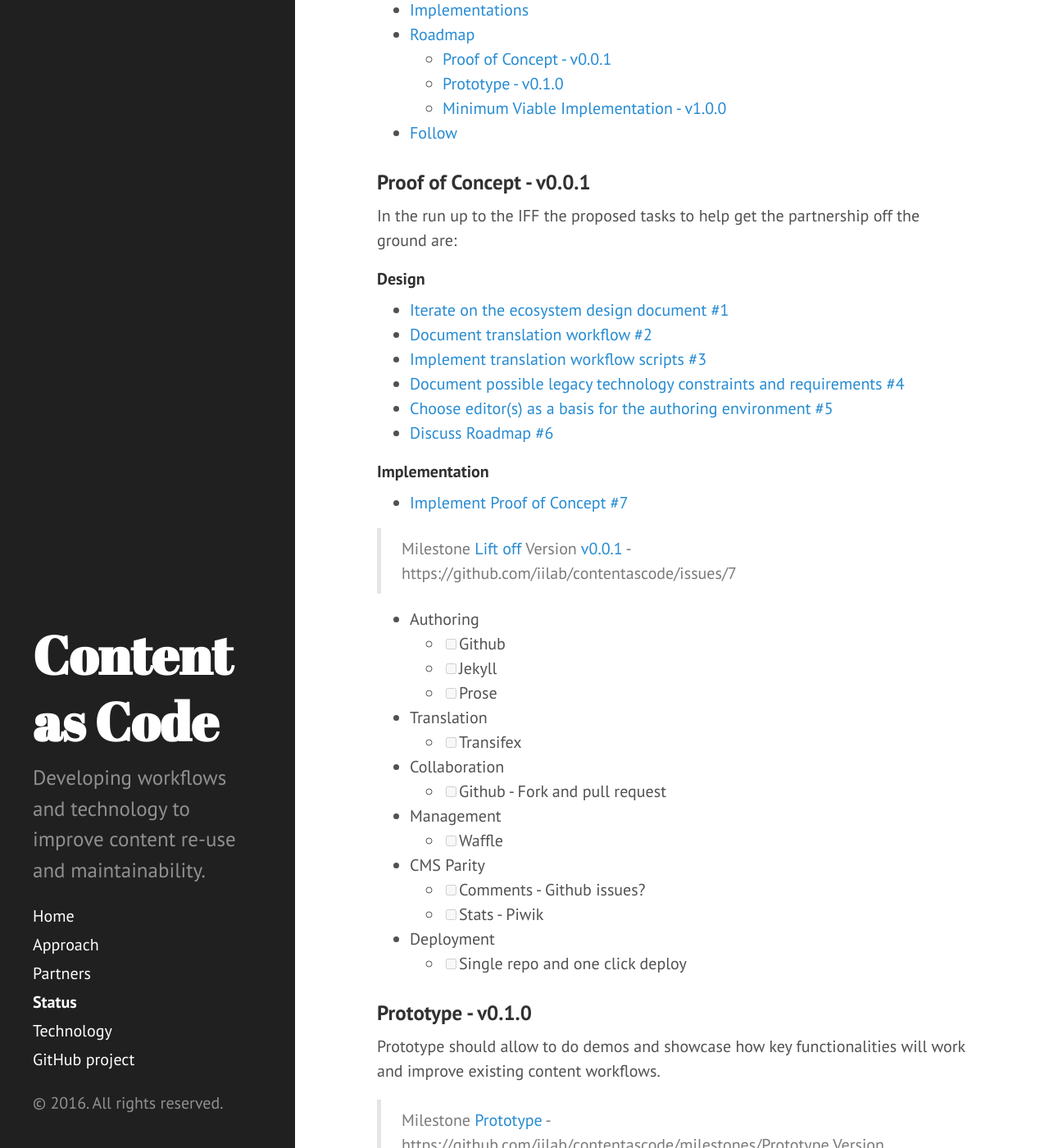
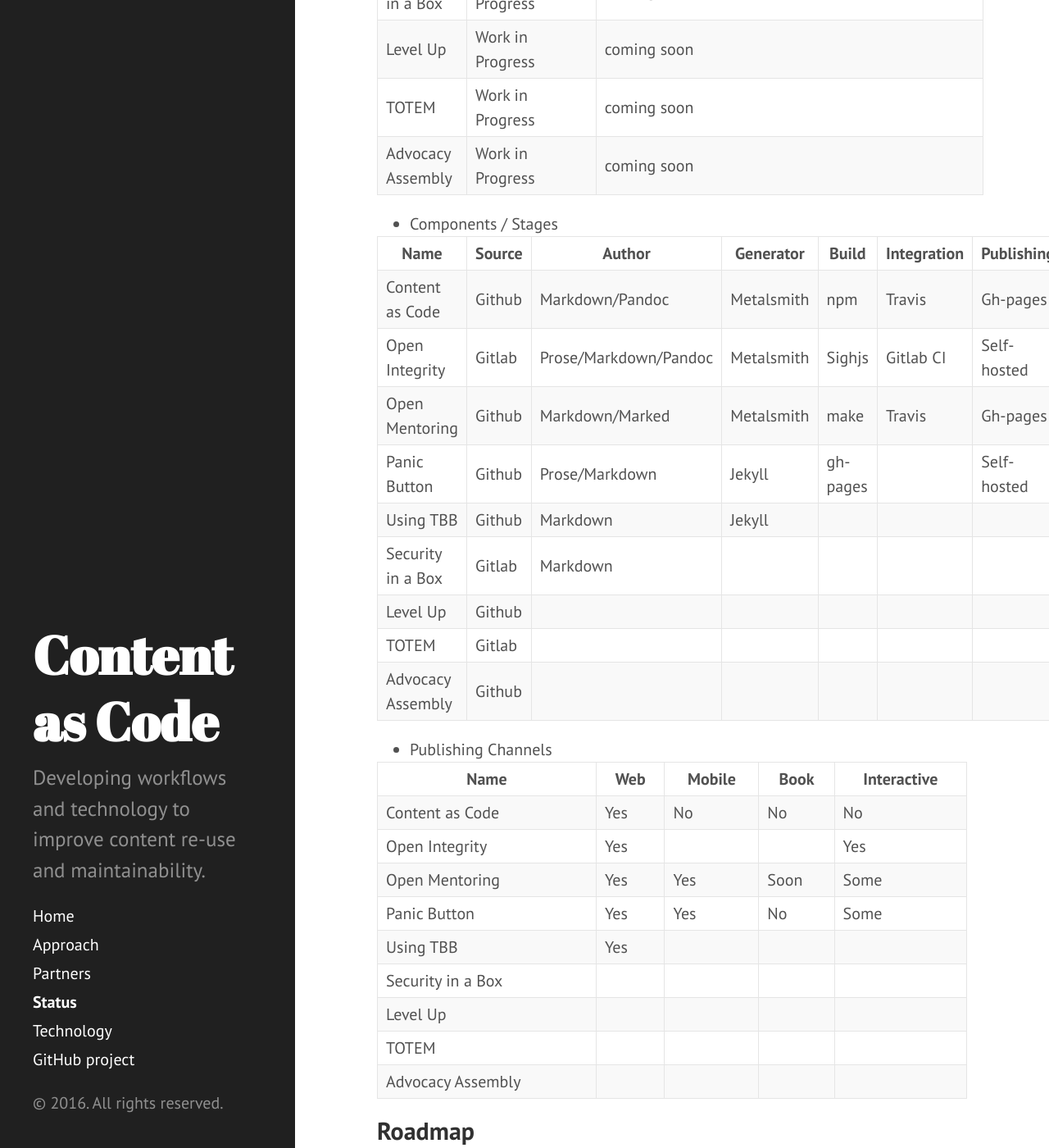
Before and after one commit to iilab/contentascode, a Jekyll site: the page built from status.md, in a window 1280 px wide and 1400 px high, scrolled down 1324 px. Shown: the whole window at 82% size. Built offline with Jekyll 4.4.1, drawn with Linux system fonts in a browser that asks for light colours; some of the changed text lies outside the part shown.

Commit message:
Added strategies driving the roadmap. Clarified status of implementations and updated roadmap. #43 #33

```diff
--- a/status.md
+++ b/status.md
@@ -11,18 +11,56 @@
 
 > [Help develop the proof of concept #7](https://github.com/iilab/contentascode/issues/7)
 
+## Strategies
+
+The below roadmap is only loosely enforced and what drives progress on Content as Code is engagement from projects which are implementing such approaches and will help:
+ - Develop building blocks with other development stacks
+ - Extend features of existing building blocks (such as docsmith)
+ - Participate in the user experience and technology design
+
 ## Implementations
 
-|        Name       |             Description            |                  Repo URL                  | Text Format | Generator  | Web | Mobile | Book | Interactive |
-| ----------------- | --------------------------------- | ------------------------------------------ | ----------- | ---------- | --- | ------ | ---- | ----------- |
-| Content as Code   | Reference Implementation          | iilab/contentascode                        | Markdown    | Jekyll     | Yes | No     | No   | No          |
-| Open Mentoring    | Mobile Education                  | iilab/openmentoring                        | Markdown    | Metalsmith | Yes | Yes    | Soon | Some        |
-| Panic Button      | Simple CMS for Mobile App         | PanicInitiative/PanicButton                | Markdown    | Jekyll     | Yes | Yes    | No   | Some        |
-| Using TBB         | Semantic Documentation experiment | elationfoundation/using-tor-browser-bundle | Markdown    | Jekyll     | Yes |        |      |             |
-| Security in a Box | Work in Progress                  | coming soon                                |             |            |     |        |      |             |
-| Level Up          | Work in Progress                  | coming soon                                |             |            |     |        |      |             |
-| TOTEM             | Work in Progress                  | coming soon                                |             |            |     |        |      |             |
-| Advocacy Assembly | Work in Progress                  | coming soon                                |             |            |     |        |      |             |
+ - Summary
+
+|        Name       |            Description            |                        Repo URL                        |
+|-------------------|-----------------------------------|--------------------------------------------------------|
+| Content as Code   | Reference Implementation          | iilab/contentascode                                    |
+| Open Integrity    | Data Framework                    | https://code.iilab.org/openintegrity/openintegrity.org |
+| Open Mentoring    | Mobile Education                  | iilab/openmentoring                                    |
+| Panic Button      | Simple CMS for Mobile App         | PanicInitiative/PanicButton                            |
+| Using TBB         | Semantic Documentation experiment | elationfoundation/using-tor-browser-bundle             |
+| Security in a Box | Work in Progress                  | coming soon                                            |
+| Level Up          | Work in Progress                  | coming soon                                            |
+| TOTEM             | Work in Progress                  | coming soon                                            |
+| Advocacy Assembly | Work in Progress                  | coming soon                                            |
+
+ - Components / Stages
+
+|        Name       | Source |         Author        | Generator  |  Build   | Integration |  Publishing |
+|-------------------|--------|-----------------------|------------|----------|-------------|-------------|
+| Content as Code   | Github | Markdown/Pandoc       | Metalsmith | npm      | Travis      | Gh-pages    |
+| Open Integrity    | Gitlab | Prose/Markdown/Pandoc | Metalsmith | Sighjs   | Gitlab CI   | Self-hosted |
+| Open Mentoring    | Github | Markdown/Marked       | Metalsmith | make     | Travis      | Gh-pages    |
+| Panic Button      | Github | Prose/Markdown        | Jekyll     | gh-pages |             | Self-hosted |
+| Using TBB         | Github | Markdown              | Jekyll     |          |             |             |
+| Security in a Box | Gitlab | Markdown              |            |          |             |             |
+| Level Up          | Github |                       |            |          |             |             |
+| TOTEM             | Gitlab |                       |            |          |             |             |
+| Advocacy Assembly | Github |                       |            |          |             |             |
+
+ - Publishing Channels
+
+|        Name       | Web | Mobile | Book | Interactive |
+|-------------------|-----|--------|------|-------------|
+| Content as Code   | Yes | No     | No   | No          |
+| Open Integrity    | Yes |        |      | Yes         |
+| Open Mentoring    | Yes | Yes    | Soon | Some        |
+| Panic Button      | Yes | Yes    | No   | Some        |
+| Using TBB         | Yes |        |      |             |
+| Security in a Box |     |        |      |             |
+| Level Up          |     |        |      |             |
+| TOTEM             |     |        |      |             |
+| Advocacy Assembly |     |        |      |             |
 
 ## Roadmap
 
@@ -35,39 +73,40 @@
 
 #### Design
 
-- [Iterate on the ecosystem design document #1](https://github.com/iilab/contentascode/issues/1)
-- [Document translation workflow #2](https://github.com/iilab/contentascode/issues/2)
-- [Implement translation workflow scripts #3](https://github.com/iilab/contentascode/issues/3)
-- [Document possible legacy technology constraints and requirements #4](https://github.com/iilab/contentascode/issues/4)
-- [Choose editor(s) as a basis for the authoring environment #5](https://github.com/iilab/contentascode/issues/5)
-- [Discuss Roadmap #6](https://github.com/iilab/contentascode/issues/6)
-
+- ~~[Iterate on the ecosystem design document #1](https://github.com/iilab/contentascode/issues/1)~~
+- ~~[Document translation workflow #2](https://github.com/iilab/contentascode/issues/2)~~
+- [Implement translation workflow scripts #3](https://github.com/iilab/contentascode/issues/3)~~
+- ~~[Document possible legacy technology constraints and requirements #4](https://github.com/iilab/contentascode/issues/4)~~
+- ~~[Choose editor(s) as a basis for the authoring environment #5](https://github.com/iilab/contentascode/issues/5)~~
+- ~~[Discuss Roadmap #6](https://github.com/iilab/contentascode/issues/6)~~
 
 #### Implementation
 
-- [Implement Proof of Concept #7](https://github.com/iilab/contentascode/issues/7)
+- ~~[Implement Proof of Concept #7](https://github.com/iilab/contentascode/issues/7)~~
 
-> Milestone [Lift off](https://github.com/iilab/contentascode/milestones/Lift%20off)
-> Version [v0.0.1](https://github.com/iilab/contentascode/issues/7) - https://github.com/iilab/contentascode/issues/7
+> ~~Milestone [Lift off](https://github.com/iilab/contentascode/milestones/Lift%20off)~~
+> ~~Version [v0.0.1](https://github.com/iilab/contentascode/issues/7)~~ - https://github.com/iilab/contentascode/issues/7
 
  -  Authoring
-     + [ ] Github
-     + [ ] Jekyll
-     + [ ] Prose
+     + [x] Github
+     + [x] Jekyll
+     + [x] Prose
  - Translation
-     + [ ] Transifex
+     + [x] Transifex
 
  - Collaboration
-     + [ ] Github - Fork and pull request
+     + [x] Github - Fork and pull request
 
  - Management
-     + [ ] Waffle
+     + [x] Waffle
+
  - CMS Parity
      + [ ] Comments - Github issues?
      + [ ] Stats - Piwik
 
  - Deployment
      + [ ] Single repo and one click deploy
+
 
 ### Prototype - v0.1.0
 
```
